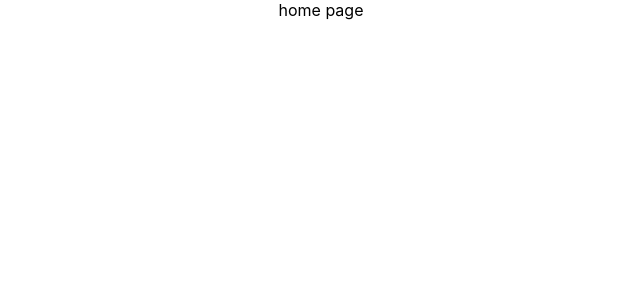
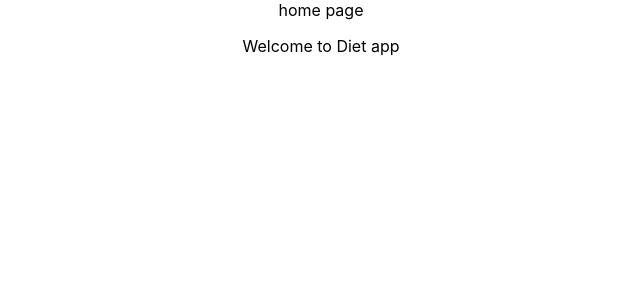
Before and after one commit to mesuriyavivek7/diet-recommaded, a React (Create React App) app in the folder frontend/: page / in a window 1280 px wide. Shown: the top 300 px of the page, without its empty margins (319-959 px from the left). Built offline with nearby package versions, Linux system fonts and the light colour scheme; the HTML template or start-up script is replaced by a standard one.

Commit message:
Change in home

```diff
--- a/frontend/src/pages/home/HomeSet.jsx
+++ b/frontend/src/pages/home/HomeSet.jsx
@@ -2,6 +2,9 @@
 
 export default function HomeSet() {
   return (
-    <div>home page</div>
+    <div>
+      home page
+      <p>Welcome to Diet app</p>
+    </div>
   )
 }
```
